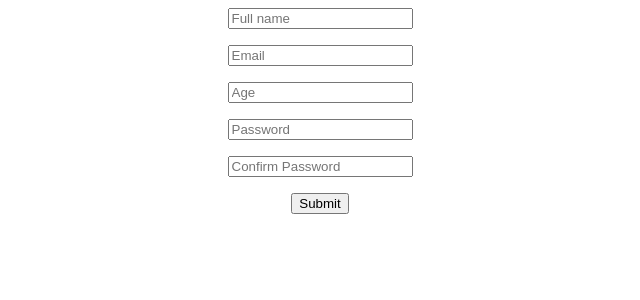
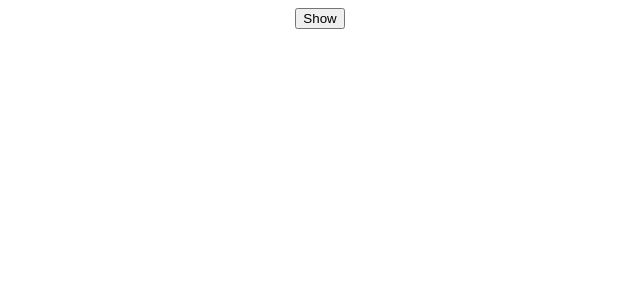
Before and after one commit to dheerajtp/React, a React (Create React App) app: page / in a window 1280 px wide. Shown: the top 300 px of the page, without its empty margins (320-960 px from the left). Built offline with nearby package versions, Linux system fonts and the light colour scheme.

Commit message:
custom hooks reusing a hook

```diff
--- a/src/App.js
+++ b/src/App.js
@@ -1,10 +1,12 @@
 import "./App.css";
-import Form from "./Form";
+import { useToggle } from "./useToggle";
 
 function App() {
+  const [isInvisible, toggle] = useToggle();
   return (
     <div className="App">
-      <Form />
+      <button onClick={toggle}>{isInvisible ? "Hide" : "Show"}</button>
+      {isInvisible && <h1>Hidden text goes here</h1>}
     </div>
   );
 }
--- a/src/Form.js
+++ /dev/null
@@ -1,76 +0,0 @@
-import { useForm } from "react-hook-form";
-import React from "react";
-import * as yup from "yup";
-import { yupResolver } from "@hookform/resolvers/yup";
-
-function Form() {
-  const schema = yup.object().shape({
-    fullName: yup.string().required("Full name is required"),
-    email: yup
-      .string()
-      .email()
-      .required("Email is required and should be a valid email address"),
-    age: yup
-      .number()
-      .positive()
-      .integer()
-      .min(18, "Age should be greater than 18")
-      .required("Age is required"),
-    password: yup
-      .string()
-      .min(4)
-      .max(25)
-      .required(
-        "Password is required and it should atleast contain a minimum of 4 characters"
-      ),
-    confirmPassword: yup
-      .string()
-      .oneOf([yup.ref("password"), null], "Password's doesn't match")
-      .required(
-        "Confirm password is required and Password and confirm password should be same"
-      ),
-  });
-
-  const {
-    register,
-    handleSubmit,
-    formState: { errors },
-  } = useForm({
-    resolver: yupResolver(schema),
-  });
-
-  const onSubmit = (data) => {
-    console.log(data);
-  };
-  return (
-    <div>
-      <form onSubmit={handleSubmit(onSubmit)}>
-        <input type="text" placeholder="Full name" {...register("fullName")} />
-        <p>{errors.fullName?.message}</p>
-        <input type="text" placeholder="Email" {...register("email")} />
-        <p>{errors.email?.message}</p>
-
-        <input type="number" placeholder="Age" {...register("age")} />
-        <p>{errors.age?.message}</p>
-
-        <input
-          type="password"
-          placeholder="Password"
-          {...register("password")}
-        />
-        <p>{errors.password?.message}</p>
-
-        <input
-          type="password"
-          placeholder="Confirm Password"
-          {...register("confirmPassword")}
-        />
-        <p>{errors.confirmPassword?.message}</p>
-
-        <input type="submit" />
-      </form>
-    </div>
-  );
-}
-
-export default Form;
--- /dev/null
+++ b/src/useToggle.js
@@ -0,0 +1,11 @@
+import { useState } from "react";
+
+export const useToggle = (initialValue = false) => {
+  const [state, setState] = useState(initialValue);
+
+  const toggle = () => {
+    setState((value) => !value);
+  };
+
+  return [state, toggle];
+};
```
Also changed, not shown: 1 other file (tests, documents, lock files or other folders).
